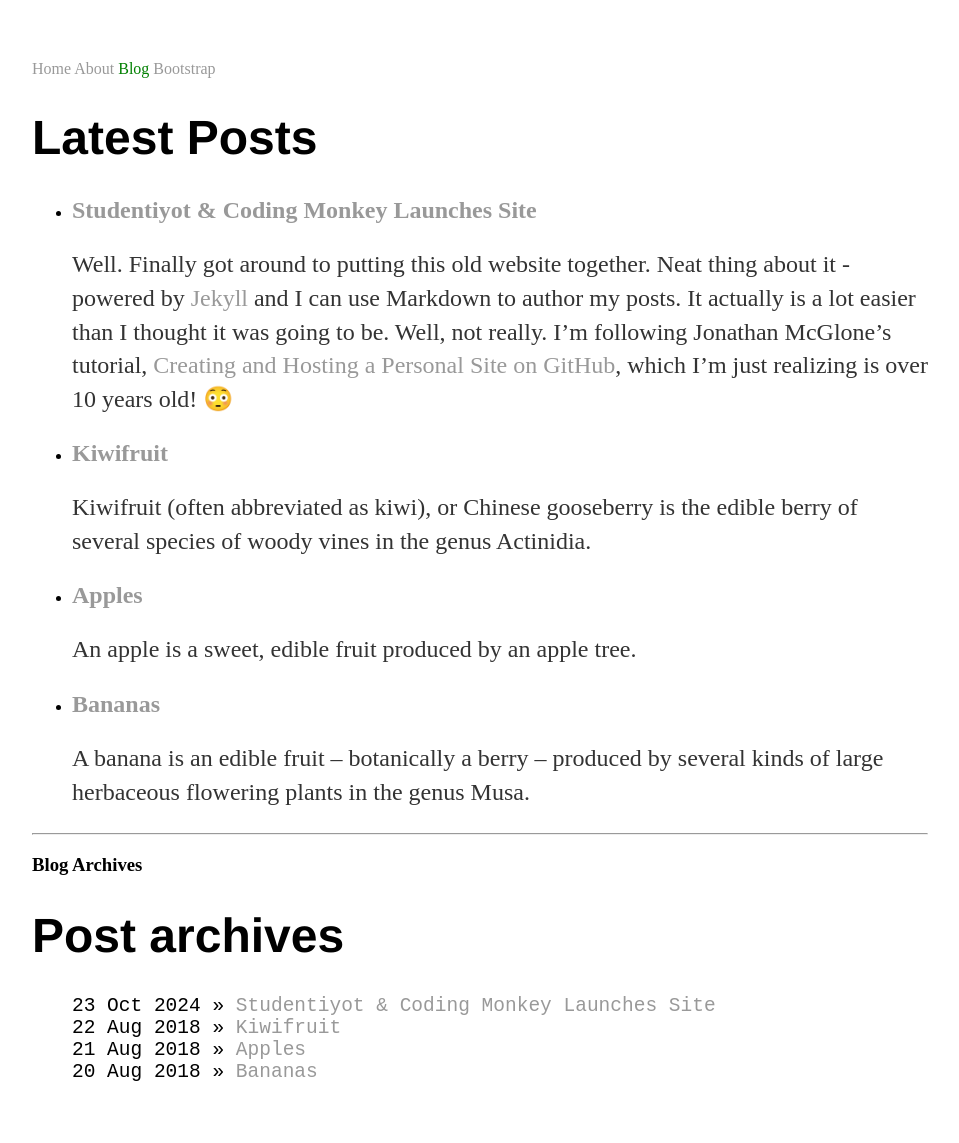
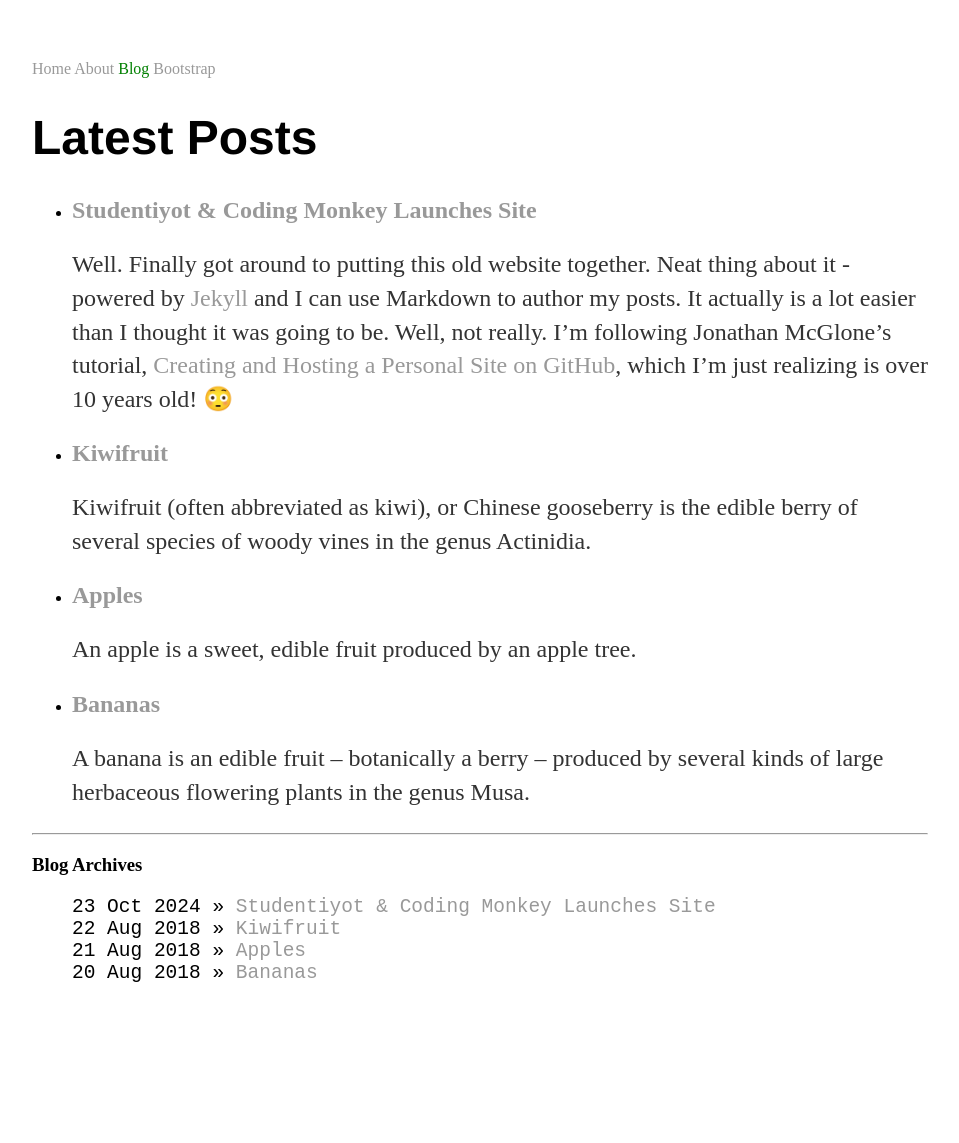
Before and after one commit to studentiyot/code_monkey, a Jekyll site: the page built from blog.html, in a window 1280 px wide. Shown: the whole page, without its empty margins (160-1119 px from the left). Built offline with Jekyll 4.4.1, drawn with Linux system fonts in a browser that asks for light colours; after the commit the page ends 1044 px from its top, so only the background shows below that.

Commit message:
Update blog.html

```diff
--- a/blog.html
+++ b/blog.html
@@ -18,7 +18,6 @@ description: code monkey is serious business
 <hr>
 <!-- | Style 1 - J McGlone | - https://jmcglone.com/guides/github-pages/ -->
 <h3>{{ page.title }} Archives</h3>
-<h1>Post archives</h1>
 <ul class="posts">
 
   {% for post in site.posts %}
```
